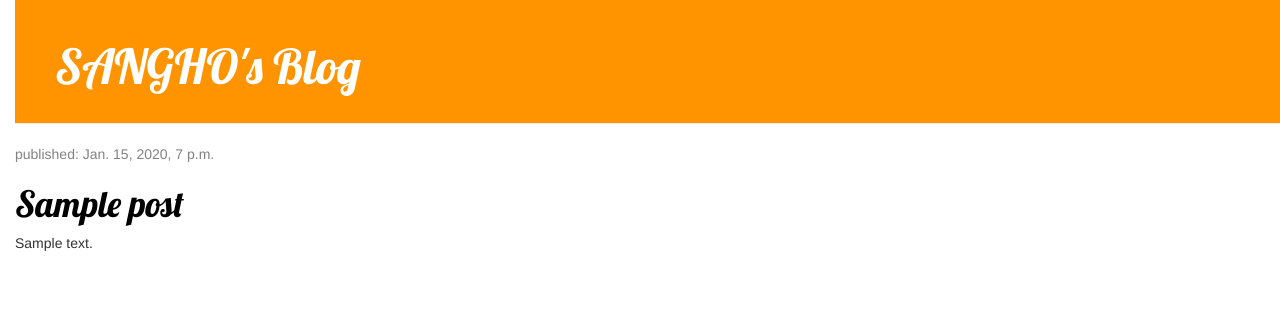
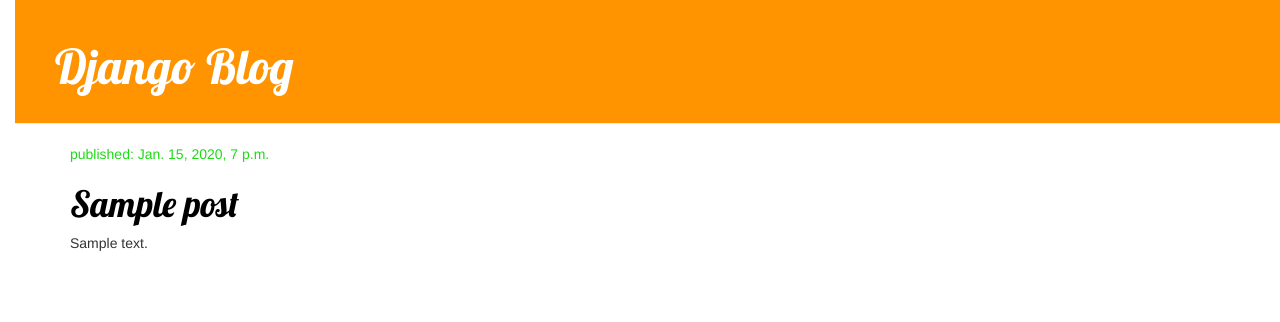
Before and after one commit to shlee2792/my-first-blog, a Django app: template blog/templates/blog/post_list.html in a window 1280 px wide. Shown: the top 322 px of the page. Run offline with Django 3.2, Linux system fonts and the light colour scheme; the template is opened without the code that fills it: values that come from a table or form of the project are taken from there, others are empty; tables that the repository leaves empty hold one stand-in row (values such as "Sample post"); some libraries are stand-ins or nearby versions.

Commit message:
2019-07-10 practice

```diff
--- a/blog/static/css/blog.css
+++ b/blog/static/css/blog.css
@@ -29,7 +29,7 @@
 }
 
 .date {
-    color: #828282;
+    color: #1DDB16;
 }
 
 .save {
--- /dev/null
+++ b/blog/templates/blog/base.html
@@ -0,0 +1,23 @@
+{% load static %}
+<html>
+    <head>
+        <title>Django blog</title>
+        <link rel="stylesheet" href="//maxcdn.bootstrapcdn.com/bootstrap/3.2.0/css/bootstrap.min.css">
+        <link rel="stylesheet" href="//maxcdn.bootstrapcdn.com/bootstrap/3.2.0/css/bootstrap-theme.min.css">
+        <link href='//fonts.googleapis.com/css?family=Lobster&subset=latin,latin-ext' rel='stylesheet' type='text/css'>
+        <link rel="stylesheet" href="{% static 'css/blog.css' %}">
+    </head>
+    <body>
+        <div class="page-header">
+           <h1><a href="/">Django Blog</a></h1>
+      </div>
+     <div class="content container">
+            <div class="row">
+               <div class="col-md-8">
+               {% block content %}
+               {% endblock %}
+              </div>
+           </div>
+      </div>
+    </body>
+</html>
--- a/blog/templates/blog/post_list.html
+++ b/blog/templates/blog/post_list.html
@@ -1,32 +1,13 @@
-{% load static %}
-<html>
-    <head>
-        <title>SANGHO's Blog </title>
-        <link rel="stylesheet" href="//maxcdn.bootstrapcdn.com/bootstrap/3.2.0/css/bootstrap.min.css">
-        <link rel="stylesheet" href="//maxcdn.bootstrapcdn.com/bootstrap/3.2.0/css/bootstrap-theme.min.css">
-        <link rel="stylesheet" href="{% static 'css/blog.css' %}">
-        <link href="//fonts.googleapis.com/css?family=Lobster&subset=latin,latin-ext" rel="stylesheet" type="text/css">
-    </head>
+{% extends 'blog/base.html' %}
 
-    <body>
-        <div class = "page-header">
-            <h1><a href="/">SANGHO's Blog</a></h1>
-        </div>
-
-        <div class = "row">
-            <div class="col-md-8">
+{% block content %}
                 {% for post in posts %}
                 <div class = "post">
                     <div class="date">
                          <p>published: {{ post.published_date }}</p>
                     </div>
-                    <h1><a href="">{{ post.title }}</a></h1>
+                    <h1><a href="{% url 'post-detail' pk=post.pk %}">{{ post.title }}</a></h1>
                     <p>{{ post.text|linebreaksbr }}</p>
                 </div>
                 {% endfor %}
-            </div>
-        </div>
-
-
-    </body>
-</html>
+{% endblock %}
--- a/blog/urls.py
+++ b/blog/urls.py
@@ -4,4 +4,5 @@
 
 urlpatterns = [
     path('',views.post_list, name = 'post-list'),
+    path('post/<int:pk>/', views.post_detail, name = 'post-detail'),
 ]
```
Also changed, not shown: blog/templates/blog/post_detail.html (added, +13 -0 lines), blog/views.py (+6 -1 lines).
